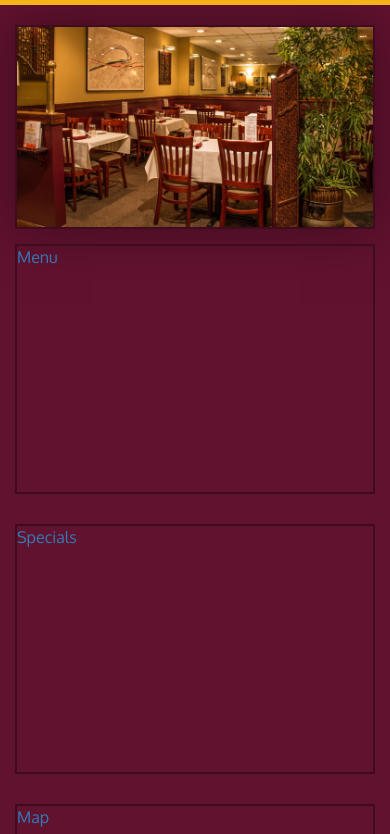
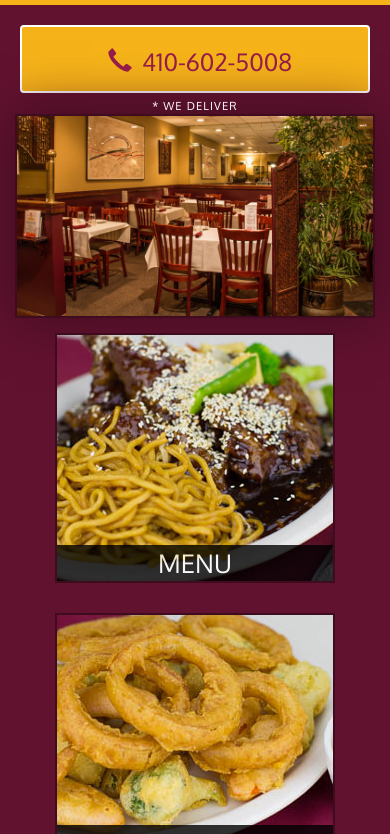
Before and after one commit to devmalsha/david-chus-china-bistro, a plain HTML site: page index.html in a window 390 px wide. Shown: the part 87-921 px from the top of the page. Drawn offline with Linux system fonts and the light colour scheme.

Commit message:
Style call btn and home tiles for xs width

```diff
--- a/css/styles.css
+++ b/css/styles.css
@@ -111,6 +111,36 @@ body {
   box-shadow: 0px 1px 5px 1px #cccccc;
 }
 
+#menu-tile {
+  background: url(../images/menu-tile.jpg) no-repeat;
+  background-position: center;
+}
+
+#specials-tile {
+  background: url(../images/specials-tile.jpg) no-repeat;
+  background-position: center;
+}
+
+/* #menu-tile {
+  background: url(../images/menu-tile.jpg) no-repeat;
+  background-position: center;
+} */
+
+#menu-tile span,
+#specials-tile span,
+#map-tile span {
+  position: absolute;
+  bottom: 0px;
+  right: 0px;
+  width: 100%;
+  font-size: 1.6em;
+  text-transform: uppercase;
+  text-align: center;
+  color: #fff;
+  background-color: #000;
+  opacity: 0.8;
+}
+
 /* Large device only */
 @media (min-width: 1200px) {
   .jambotron {
@@ -169,4 +199,45 @@ body {
     font-size: 1em;
     margin: 5px;
   }
+
+  #call-btn > a {
+    font-size: 1.5em;
+    display: block;
+    margin: 0px 20px;
+    padding: 10px;
+    border: 2px solid #fff;
+    background-color: #f6b319;
+    color: #951c49;
+  }
+
+  #call-btn span {
+    margin: 10px;
+  }
+
+  #xs-deliver {
+    margin-top: 5px;
+    text-transform: uppercase;
+    font-size: 0.7em;
+    letter-spacing: 0.1em;
+  }
+
+  #menu-tile,
+  #specials-tile {
+    width: 360px;
+    margin: 15px auto 15px;
+  }
 }
+
+/* Super extra small device only */
+@media (max-width: 479px) {
+  .navbar-header h1 {
+    padding: 5px;
+    font-size: 6vw;
+  }
+
+  #menu-tile,
+  #specials-tile {
+    width: 280px;
+    margin: 15px auto 15px;
+  }
+}
--- a/index.html
+++ b/index.html
@@ -86,6 +86,14 @@
       <!-- #header-nav -->
     </header>
 
+    <div id="call-btn" class="visible-xs">
+      <a class="btn" href="tel:410-602-5008">
+        <span class="glyphicon glyphicon-earphone"></span>410-602-5008</a
+      >
+    </div>
+
+    <div id="xs-deliver" class="text-center visible-xs">* We Deliver</div>
+
     <div id="main-content" class="container">
       <div class="jambotron">
         <img
@@ -109,8 +117,19 @@
         </div>
 
         <div class="col-md-4 col-sm-12 col-xs-12">
-          <a href="" target="_blank"
-            ><div id="map-tile"><span>Map</span></div></a
+          <a href="https://goo.gl/maps/TPowhbX2NWYp6KEa8" target="_blank"
+            ><div id="map-tile">
+              <iframe
+                src="https://www.google.com/maps/embed?pb=!1m18!1m12!1m3!1d3084.675246405347!2d-76.71387678480245!3d39.36359027950145!2m3!1f0!2f0!3f0!3m2!1i1024!2i768!4f13.1!3m3!1m2!1s0x89c81a14e7817803%3A0xab20a0e99daa17ea!2sDavid%20Chu&#39;s%20China%20Bistro!5e0!3m2!1sen!2slk!4v1675419223999!5m2!1sen!2slk"
+                width="100%"
+                height="250"
+                style="border: 0"
+                allowfullscreen=""
+                loading="lazy"
+                referrerpolicy="no-referrer-when-downgrade"
+              ></iframe>
+              <span>Map</span>
+            </div></a
           >
         </div>
       </div>
```
